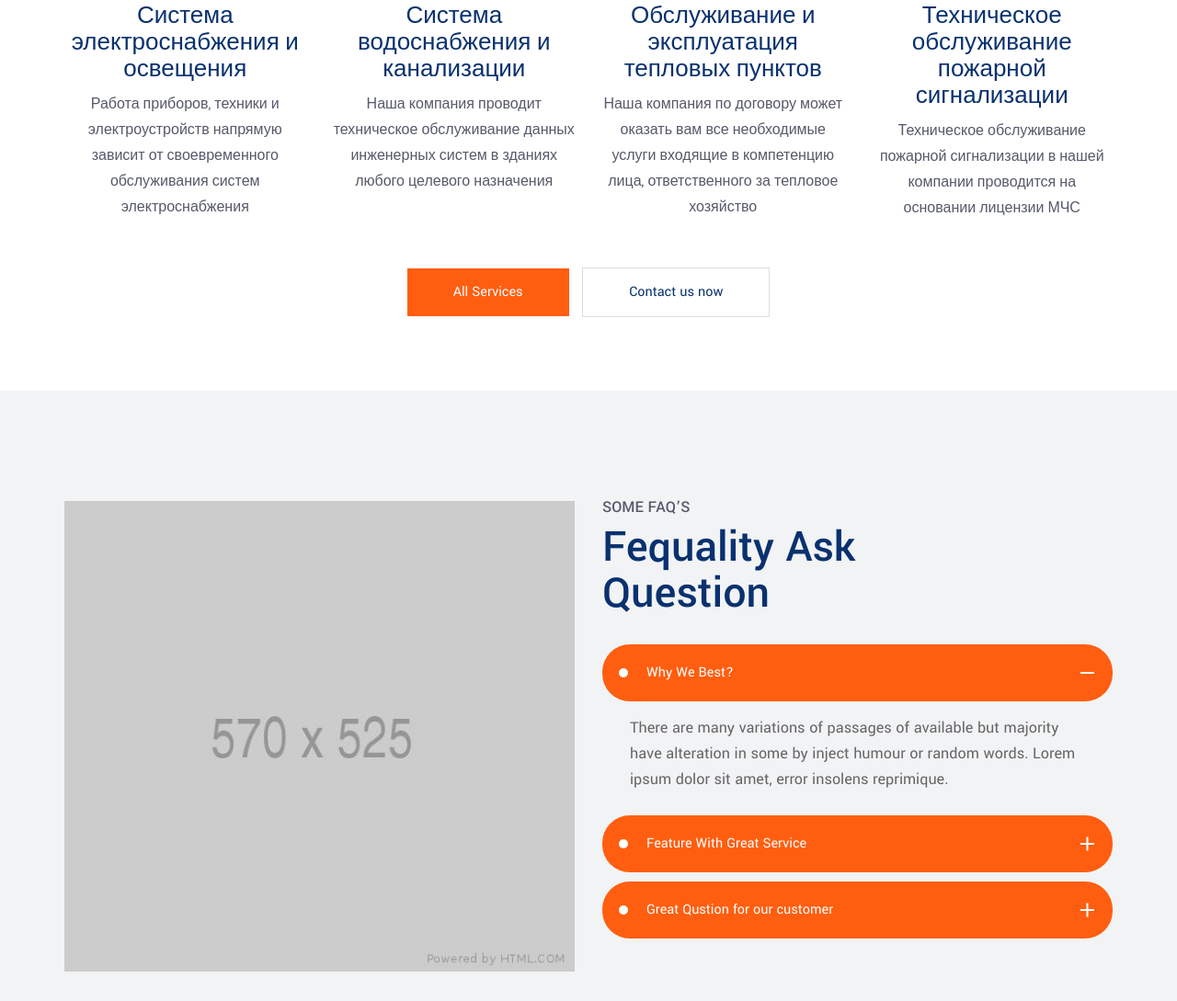
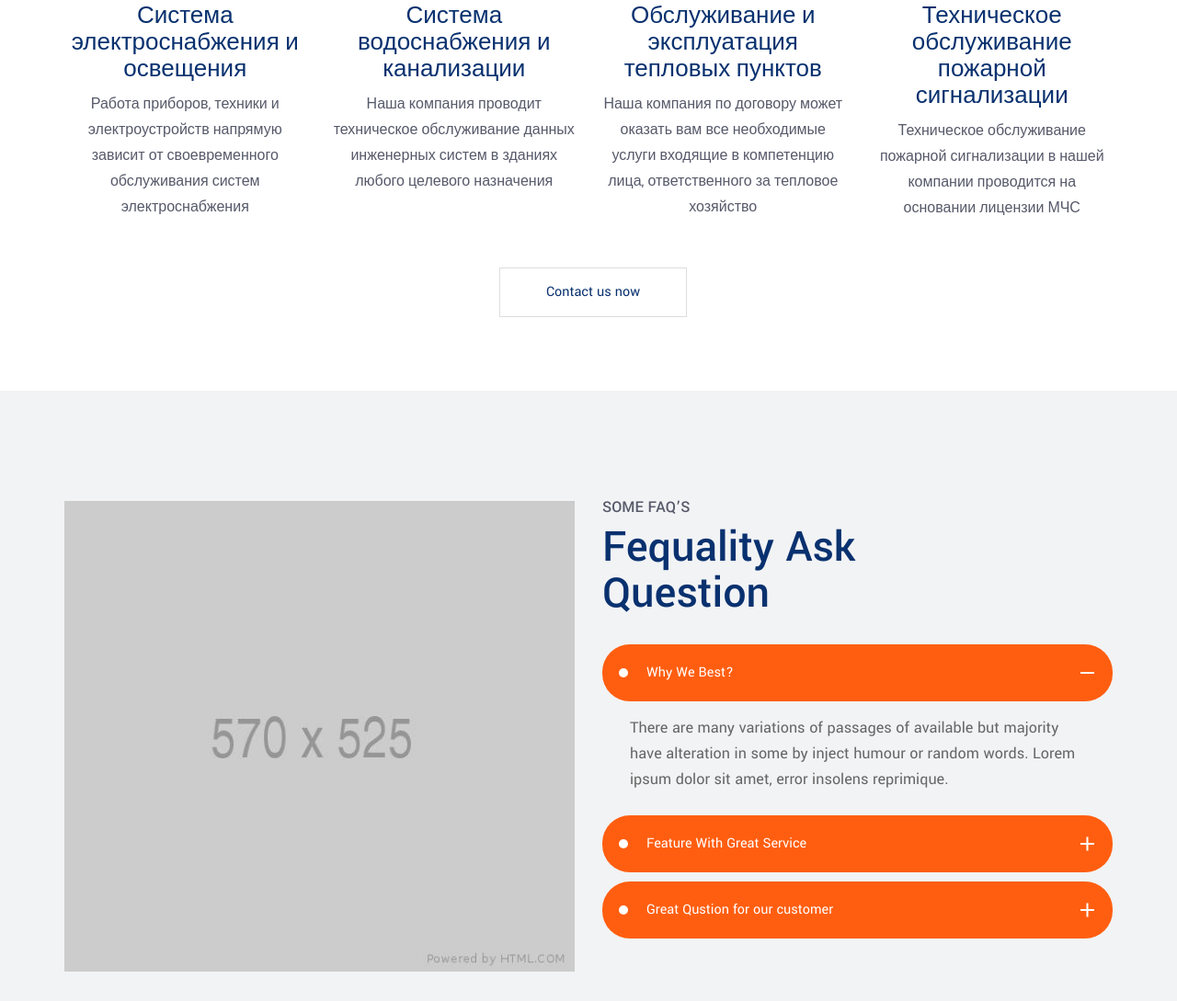
Before and after one commit to eleonkov/kiros-plus, a plain HTML site: page index.html in a window 1280 px wide. Shown: the part 1340-2429 px from the top of the page at 92% size. Drawn offline with Linux system fonts and the light colour scheme; some packages are replaced by stand-ins of ours; a script that the page names is missing.

Commit message:
Update index.html

```diff
--- a/index.html
+++ b/index.html
@@ -214,7 +214,7 @@
                 </div>
 
                 <div class="what-we-do-button text-center">
-                    <a href="#" class="theme_btn">All Services</a>
+                    <!--a href="#" class="theme_btn">All Services</a-->
                     <a href="#" class="theme_btn btn_tb">Contact us now</a>
                 </div>
             </div>
```
